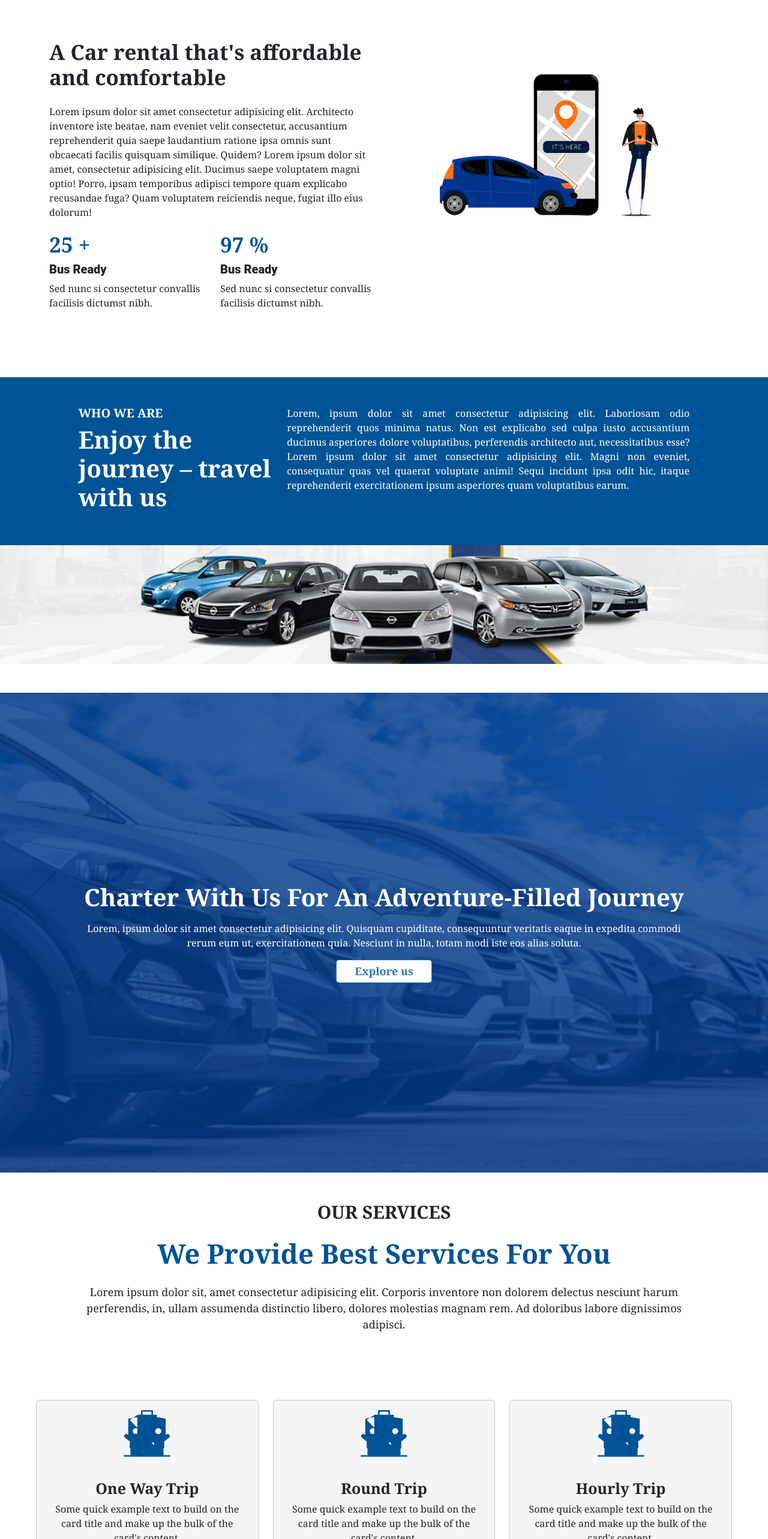
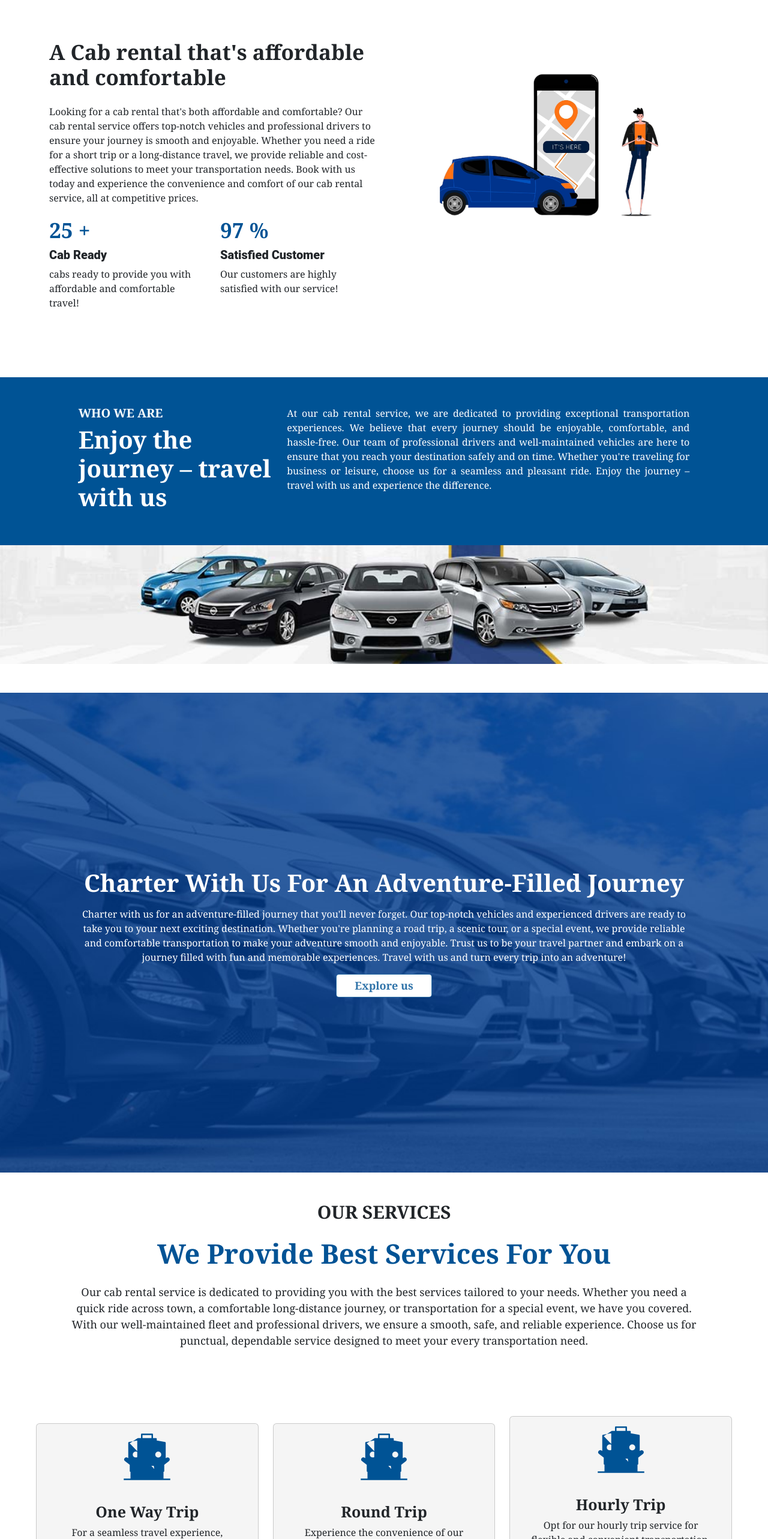
Before and after one commit to virtuecorporate-dev/Saranam-Ayyappa-Travels, a React (Create React App) app in the folder frontend/: page / in a window 1280 px wide. Shown: the part 972-3538 px from the top of the page at 60% size. Built offline with nearby package versions, Linux system fonts and the light colour scheme.

Commit message:
conten change

```diff
--- a/frontend/src/Components/Footer.jsx
+++ b/frontend/src/Components/Footer.jsx
@@ -12,10 +12,9 @@ export default function Footer() {
                                 <div>
                                     {/* <img className='img-fluid footer-logo' src="./images/Logo.png" alt="logo" /> */}
                                 </div>
-                                <h1>Car Rentals</h1>
+                                <h1>Cab Rentals</h1>
                                 <p>
-                                  Lorem ipsum dolor sit amet, consectetur adipisicing elit. Est rerum nemo eaque. Repudiandae eos aliquam incidunt praesentium! Temporibus quidem repellendus, vitae excepturi impedit provident praesentium, doloremque ipsum delectus accusantium nam?
-                                </p>
+                                For reliable and comfortable car rentals, contact us anytime. We look forward to serving you again soon                                </p>
                             </div>
                         </div>
 
--- a/frontend/src/Pages/About.jsx
+++ b/frontend/src/Pages/About.jsx
@@ -137,7 +137,9 @@ export default function About() {
           <div className="container p-5">
             <h5 className='text-center' style={{ fontWeight: "700", "font-size": "30px" }}>OUR SERVICES </h5>
             <h3 className='text-center  mt-4' style={{ fontWeight: "700", "font-size": "45px", "color": "#005395" }}> We Provide Best Services For You</h3>
-            <p className='text-center mt-4' style={{ fontWeight: "400", "font-size": "23px" }}>Lorem ipsum dolor sit, amet consectetur adipisicing elit. Corporis inventore non dolorem delectus nesciunt harum perferendis, in, ullam assumenda distinctio libero, dolores molestias magnam rem. Ad doloribus labore dignissimos adipisci.</p>
+            <p className='text-center mt-4' style={{ fontWeight: "400", "font-size": "18px" }}>
+              Our cab rental service is dedicated to providing you with the best services tailored to your needs. Whether you need a quick ride across town, a comfortable long-distance journey, or transportation for a special event, we have you covered. With our well-maintained fleet and professional drivers, we ensure a smooth, safe, and reliable experience. Choose us for punctual, dependable service designed to meet your every transportation need.
+            </p>
 
           </div>
           <div className="row p-5 home-banner1-icons">
@@ -156,7 +158,7 @@ export default function About() {
 
                 <div className="card-body">
                   <h5 className="card-title text-center">One Way Trip</h5>
-                  <p className="card-text text-center">Some quick example text to build on the card title and make up the bulk of the card's content.</p>
+                  <p className="card-text text-center"> For a seamless travel experience, choose our one-way trip service. Enjoy convenient and reliable transportation with professional drivers and well-maintained vehicles. Reach your destination comfortably and on time with ease.</p>
                 </div>
               </div>
             </div>
@@ -174,7 +176,7 @@ export default function About() {
                 </div>
                 <div className="card-body">
                   <h5 className="card-title text-center">Round Trip</h5>
-                  <p className="card-text text-center">Some quick example text to build on the card title and make up the bulk of the card's content.</p>
+                  <p className="card-text text-center">Experience the convenience of our round trip service. Enjoy a comfortable and reliable journey with both outbound and return transportation included. Our professional drivers and well-maintained vehicles ensure a smooth trip from start to finish.</p>
                 </div>
               </div>
             </div>
@@ -192,7 +194,7 @@ export default function About() {
                 </div>
                 <div className="card-body">
                   <h5 className="card-title text-center">Hourly Trip</h5>
-                  <p className="card-text text-center">Some quick example text to build on the card title and make up the bulk of the card's content.</p>
+                  <p className="card-text text-center">Opt for our hourly trip service for flexible and convenient transportation. Whether you need a vehicle for a few hours or an entire day, our professional drivers and well-maintained cars are at your service. Enjoy the freedom to travel at your own pace with reliable and comfortable rides.</p>
                 </div>
               </div>
             </div>
--- a/frontend/src/Pages/Home.jsx
+++ b/frontend/src/Pages/Home.jsx
@@ -48,20 +48,20 @@ export default function Home() {
           <div className="container">
             <div className="row home-banner ">
               <div className="col-lg-6">
-                <h2>A Car rental that's affordable and comfortable</h2>
-                <p className='mt-4'>Lorem ipsum dolor sit amet consectetur adipisicing elit. Architecto inventore iste beatae, nam eveniet velit consectetur, accusantium reprehenderit quia saepe laudantium ratione ipsa omnis sunt obcaecati facilis quisquam similique. Quidem?
-                  Lorem ipsum dolor sit amet, consectetur adipisicing elit. Ducimus saepe voluptatem magni optio! Porro, ipsam temporibus adipisci tempore quam explicabo recusandae fuga? Quam voluptatem reiciendis neque, fugiat illo eius dolorum!
-                </p>
+                <h2>A Cab rental that's affordable and comfortable</h2>
+
+                <p className='mt-4'>Looking for a cab rental that's both affordable and comfortable? Our cab rental service offers top-notch vehicles and professional drivers to ensure your journey is smooth and enjoyable. Whether you need a ride for a short trip or a long-distance travel, we provide reliable and cost-effective solutions to meet your transportation needs. Book with us today and experience the convenience and comfort of our cab rental service, all at competitive prices.</p>
+
                 <div className="row mt-2">
                   <div className="col-lg-6">
                     <h2 className='home-banner-text'>25 + </h2>
-                    <h5>Bus Ready</h5>
-                    <p>Sed nunc si consectetur convallis facilisis dictumst nibh.</p>
+                    <h5>Cab Ready</h5>
+                    <p>cabs ready to provide you with affordable and comfortable travel!</p>
                   </div>
                   <div className="col-lg-6">
                     <h2 className='home-banner-text'>97 %</h2>
-                    <h5>Bus Ready</h5>
-                    <p>Sed nunc si consectetur convallis facilisis dictumst nibh.</p>
+                    <h5>Satisfied Customer</h5>
+                    <p>Our customers are highly satisfied with our service!</p>
                   </div>
                 </div>
               </div>
@@ -89,8 +89,8 @@ export default function Home() {
                     <h3>Enjoy the journey – travel with us</h3>
                   </div>
                   <div className="col-lg-8">
-                    <p>Lorem, ipsum dolor sit amet consectetur adipisicing elit. Laboriosam odio reprehenderit quos minima natus. Non est explicabo sed culpa iusto accusantium ducimus asperiores dolore voluptatibus, perferendis architecto aut, necessitatibus esse?
-                      Lorem ipsum dolor sit amet consectetur adipisicing elit. Magni non eveniet, consequatur quas vel quaerat voluptate animi! Sequi incidunt ipsa odit hic, itaque reprehenderit exercitationem ipsum asperiores quam voluptatibus earum.</p>
+                    <p>At our cab rental service, we are dedicated to providing exceptional transportation experiences. We believe that every journey should be enjoyable, comfortable, and hassle-free. Our team of professional drivers and well-maintained vehicles are here to ensure that you reach your destination safely and on time. Whether you're traveling for business or leisure, choose us for a seamless and pleasant ride. Enjoy the journey – travel with us and experience the difference.</p>
+
                   </div>
                 </div>
               </div>
@@ -125,8 +125,8 @@ export default function Home() {
         <div className="banner-text  p-0">
           <div className="banner-text-inner">
             <h1>Charter With Us For An Adventure-Filled Journey</h1>
+            <p className='mt-3'>Charter with us for an adventure-filled journey that you'll never forget. Our top-notch vehicles and experienced drivers are ready to take you to your next exciting destination. Whether you're planning a road trip, a scenic tour, or a special event, we provide reliable and comfortable transportation to make your adventure smooth and enjoyable. Trust us to be your travel partner and embark on a journey filled with fun and memorable experiences. Travel with us and turn every trip into an adventure!</p>
 
-            <p className='mt-3'>Lorem, ipsum dolor sit amet consectetur adipisicing elit. Quisquam cupiditate, consequuntur veritatis eaque in expedita commodi rerum eum ut, exercitationem quia. Nesciunt in nulla, totam modi iste eos alias soluta.</p>
             <button>Explore us </button>
           </div>
 
@@ -136,9 +136,11 @@ export default function Home() {
       <section>
         <div className="container-fluid">
           <div className="container p-5">
-            <h5 className='text-center' style={{ fontWeight: "700", "font-size":"30px" }}>OUR SERVICES </h5>
-            <h3 className='text-center  mt-4' style={{ fontWeight: "700","font-size":"45px" ,"color":"#005395"}}> We Provide Best Services For You</h3>
-            <p className='text-center mt-4'style={{ fontWeight: "400", "font-size":"18px" }}>Lorem ipsum dolor sit, amet consectetur adipisicing elit. Corporis inventore non dolorem delectus nesciunt harum perferendis, in, ullam assumenda distinctio libero, dolores molestias magnam rem. Ad doloribus labore dignissimos adipisci.</p>
+            <h5 className='text-center' style={{ fontWeight: "700", "font-size": "30px" }}>OUR SERVICES </h5>
+            <h3 className='text-center  mt-4' style={{ fontWeight: "700", "font-size": "45px", "color": "#005395" }}> We Provide Best Services For You</h3>
+            <p className='text-center mt-4' style={{ fontWeight: "400", "font-size": "18px" }}>
+              Our cab rental service is dedicated to providing you with the best services tailored to your needs. Whether you need a quick ride across town, a comfortable long-distance journey, or transportation for a special event, we have you covered. With our well-maintained fleet and professional drivers, we ensure a smooth, safe, and reliable experience. Choose us for punctual, dependable service designed to meet your every transportation need.
+            </p>
 
           </div>
           <div className="row p-5 home-banner1-icons">
@@ -157,7 +159,7 @@ export default function Home() {
 
                 <div className="card-body">
                   <h5 className="card-title text-center">One Way Trip</h5>
-                  <p className="card-text text-center">Some quick example text to build on the card title and make up the bulk of the card's content.</p>
+                  <p className="card-text text-center"> For a seamless travel experience, choose our one-way trip service. Enjoy convenient and reliable transportation with professional drivers and well-maintained vehicles. Reach your destination comfortably and on time with ease.</p>
                 </div>
               </div>
             </div>
@@ -175,7 +177,7 @@ export default function Home() {
                 </div>
                 <div className="card-body">
                   <h5 className="card-title text-center">Round Trip</h5>
-                  <p className="card-text text-center">Some quick example text to build on the card title and make up the bulk of the card's content.</p>
+                  <p className="card-text text-center">Experience the convenience of our round trip service. Enjoy a comfortable and reliable journey with both outbound and return transportation included. Our professional drivers and well-maintained vehicles ensure a smooth trip from start to finish.</p>
                 </div>
               </div>
             </div>
@@ -193,7 +195,7 @@ export default function Home() {
                 </div>
                 <div className="card-body">
                   <h5 className="card-title text-center">Hourly Trip</h5>
-                  <p className="card-text text-center">Some quick example text to build on the card title and make up the bulk of the card's content.</p>
+                  <p className="card-text text-center">Opt for our hourly trip service for flexible and convenient transportation. Whether you need a vehicle for a few hours or an entire day, our professional drivers and well-maintained cars are at your service. Enjoy the freedom to travel at your own pace with reliable and comfortable rides.</p>
                 </div>
               </div>
             </div>
```
